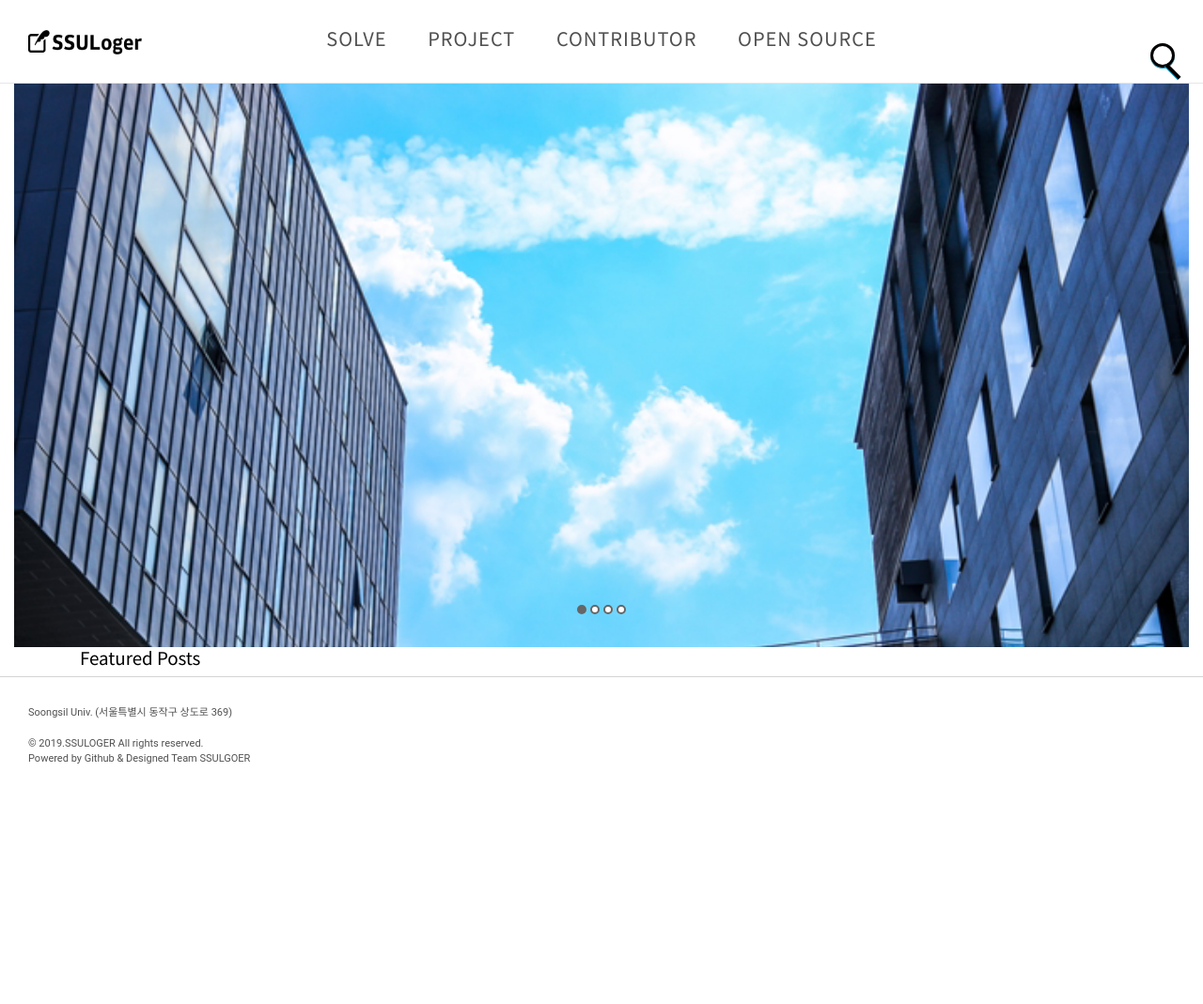
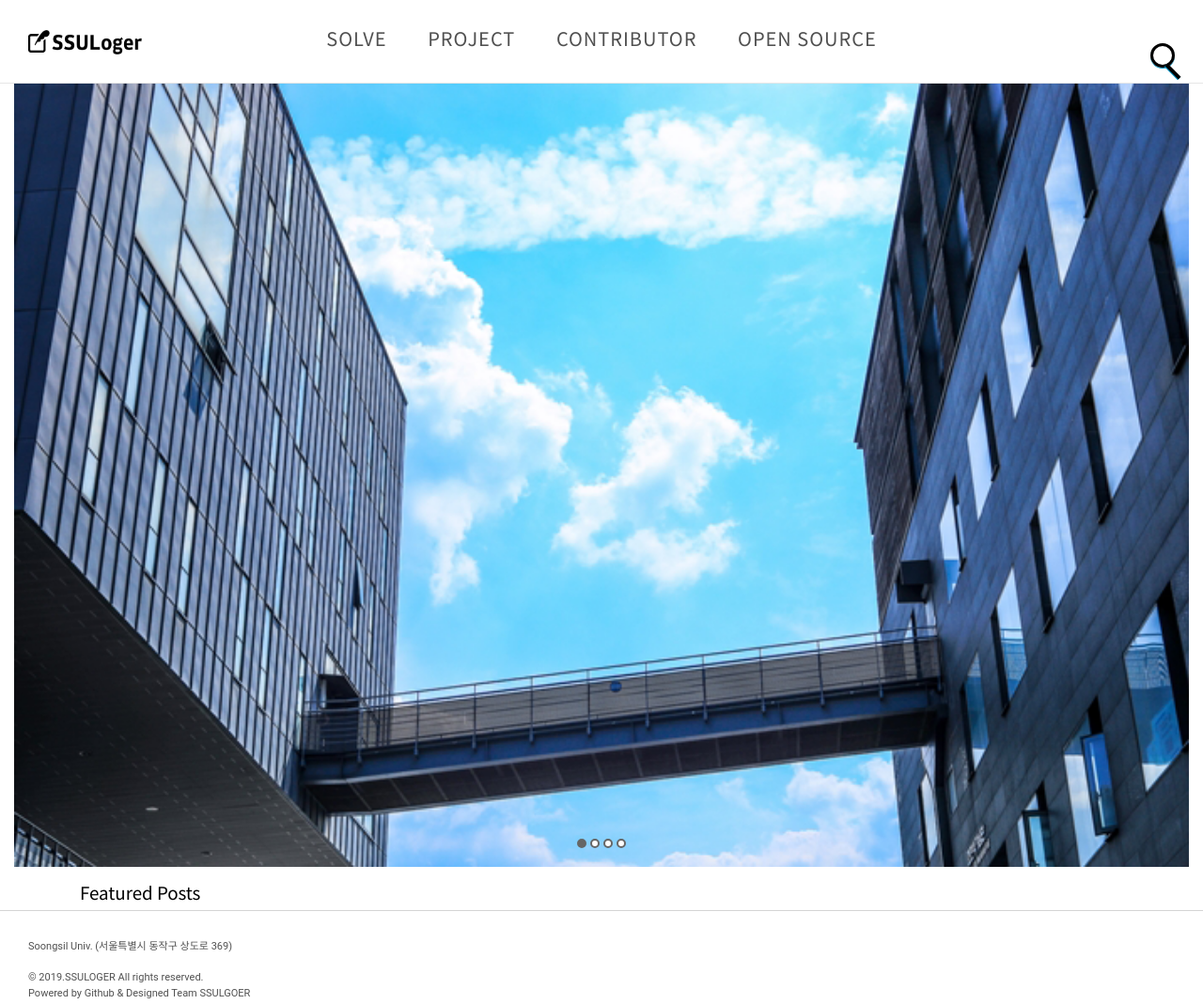
Before and after one commit to qdwns9704/SSULoger, a Jekyll site: the page built from index.html, in a window 1280 px wide. Shown: the whole page at 94% size. Built offline with Jekyll 4.4.1, drawn with Linux system fonts in a browser that asks for light colours; before the commit the page ends 900 px from its top, so only the background shows below that.

Commit message:
fix bug in main slide

```diff
--- a/_layouts/home.html
+++ b/_layouts/home.html
@@ -23,10 +23,10 @@ layout: default
   <input type="radio" name="pos" id="pos3">
   <input type="radio" name="pos" id="pos4">
   <ul>
-    <li><img src="assets/images/slide1.png" width="100%" ></li>
-    <li><img src="assets/images/slide2.png" width="100%"></li>
-    <li><img src="assets/images/slide3.png" width="100%""></li>
-    <li><img src="assets/images/slide4.png" width="100%"></li>
+    <li><img src="assets/images/slide1.png" width="100%" height="100%" ></li>
+    <li><img src="assets/images/slide2.png" width="100%" height="100%""></li>
+    <li><img src="assets/images/slide3.png" width="100%" height= "100%"></li>
+    <li><img src="assets/images/slide4.png" width="100%" height="100%"></li>
   </ul>
 
   <p class="pos">
--- a/assets/css/screen.css
+++ b/assets/css/screen.css
@@ -391,8 +391,8 @@ html, body {
    list-style:none;
  }
  #slide{
-   width: inherit;
-   height:600px;
+   width: 100%;
+   height:100%;
    position:relative;
    overflow:hidden;
  }
```
Also changed, not shown: Gemfile.lock, assets/images/main_silde/silde_1.png (deleted), assets/images/main_silde/silde_2.png (deleted), assets/images/main_silde/silde_3.png (deleted), assets/images/main_silde/silde_4.png (deleted), assets/images/main_silde/silde_5.png (deleted), assets/images/main_silde/silde_6.png (deleted), assets/images/main_silde/silde_7.png (deleted).
